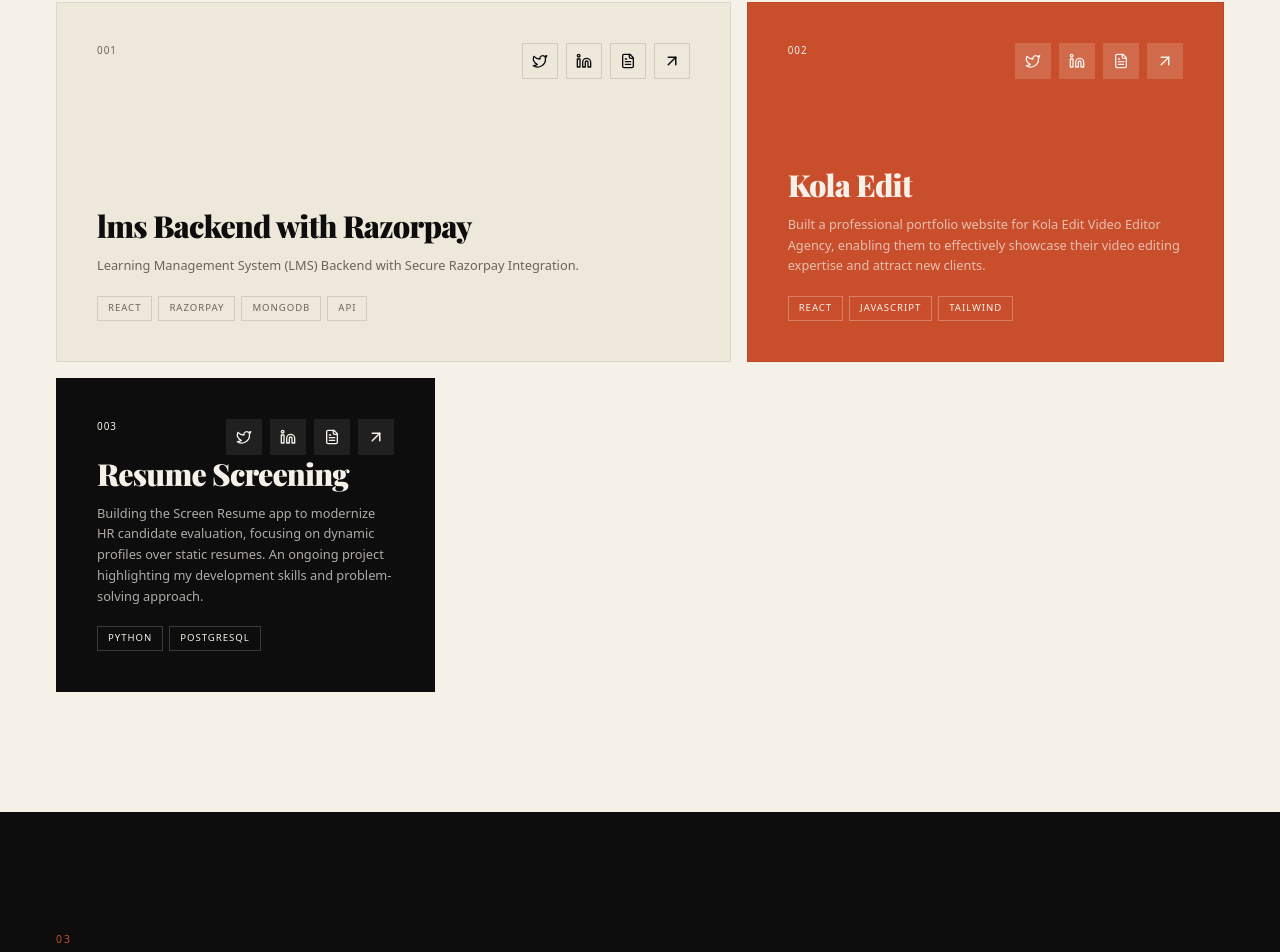
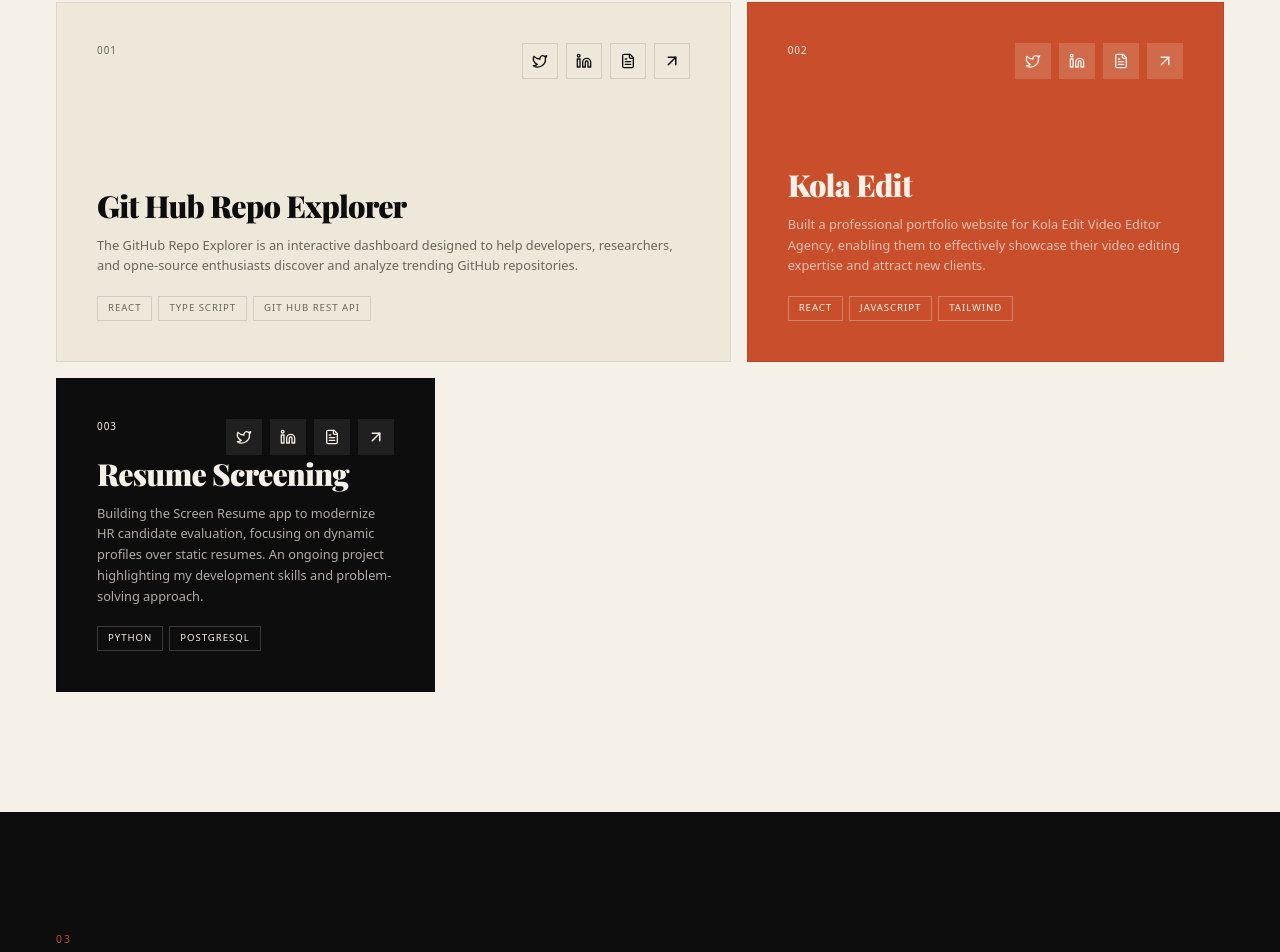
Before and after one commit to Augusty10/my-website, a React (Vite) app: page / in a window 1280 px wide. Shown: the part 2045-2997 px from the top of the page. Built offline with nearby package versions, Linux system fonts and the light colour scheme; a web font is replaced by a local one.

Commit message:
new project add

```diff
--- a/src/App.tsx
+++ b/src/App.tsx
@@ -449,11 +449,11 @@ const Projects = () => {
   const projects = [
     {
       id: '001',
-      title: 'lms Backend with Razorpay',
-      desc: 'Learning Management System (LMS) Backend with Secure Razorpay Integration.',
-      tags: ['React', 'Razorpay', 'MongoDB', 'API'],
-      link: 'https://github.com/Augusty10/lms',
-      docLink: '#',
+      title: 'Git Hub Repo Explorer',
+      desc: 'The GitHub Repo Explorer is an interactive dashboard designed to help developers, researchers, and opne-source enthusiasts discover and analyze trending GitHub repositories.',
+      tags: ['React', 'Type Script ',' Git Hub REST API'],
+      link: 'https://book-gitrepo.netlify.app/ ',
+      docLink: 'https://github.com/Augusty10/Product/blob/main/Git%20Hub%20Doc.pdf ',
       className: 'col-span-1 lg:col-span-7 min-h-[360px]',
     },
     {
```
